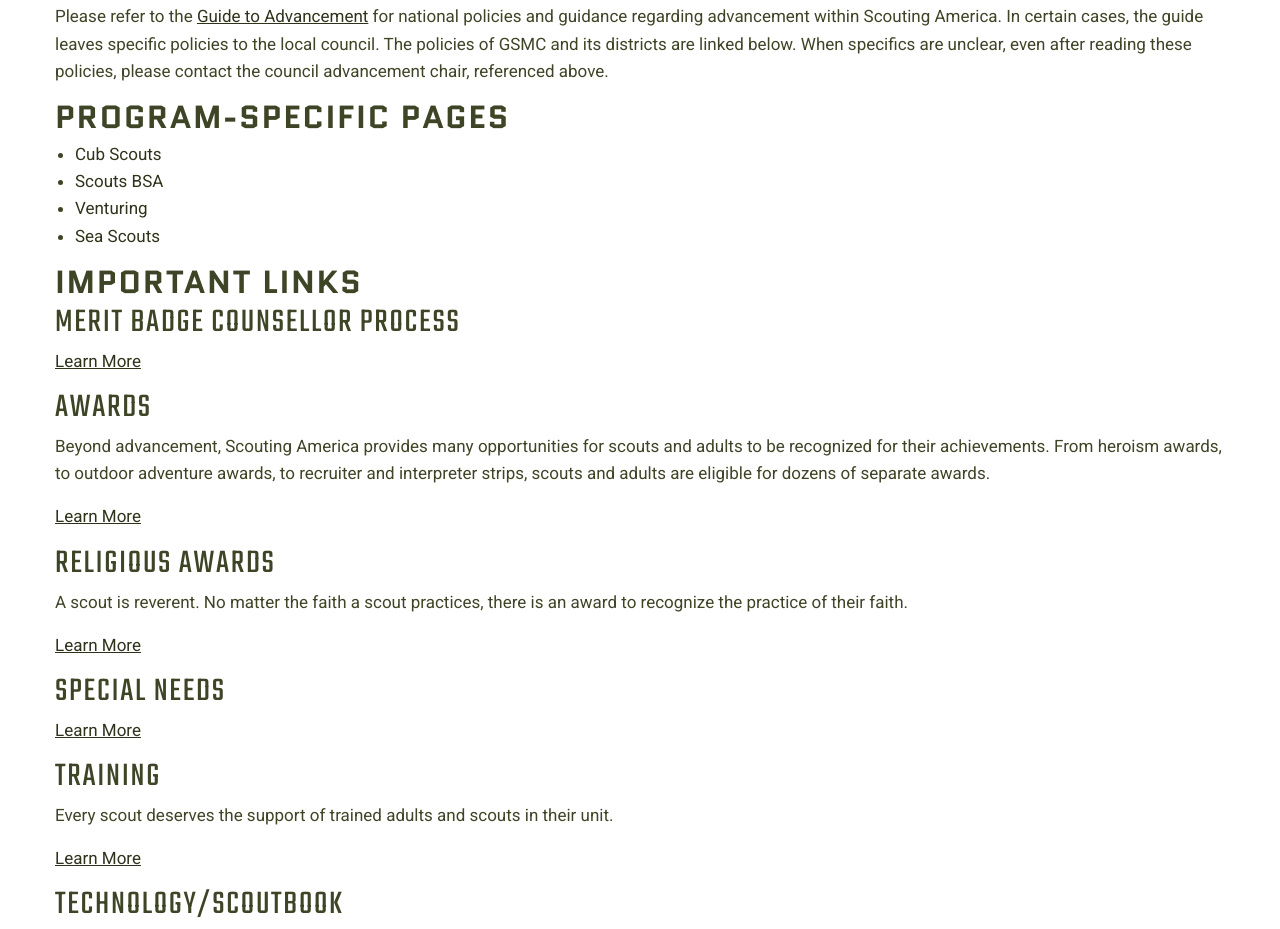
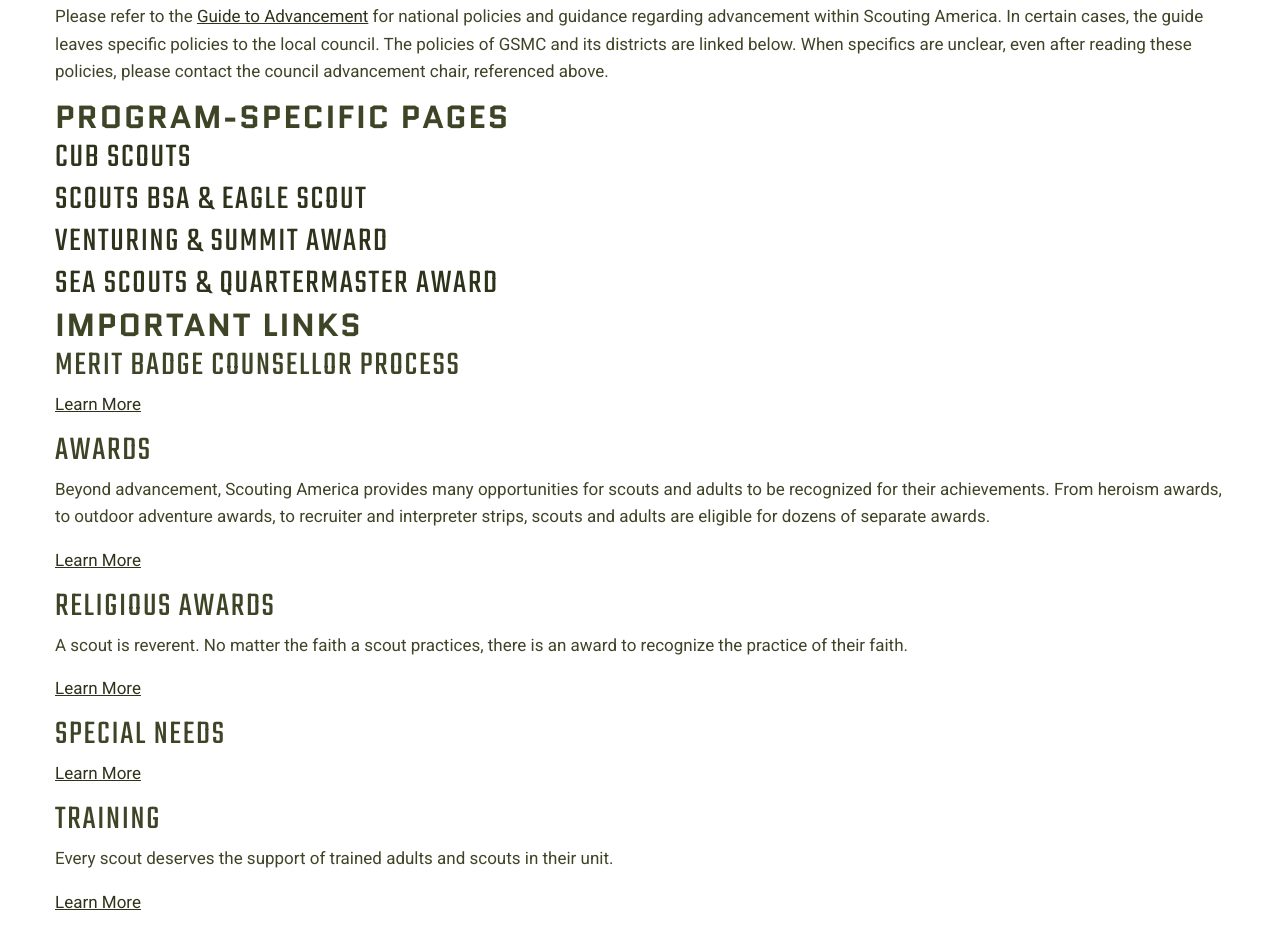
Before and after one commit to jefflarkin/gsmc-staging, a website: page advancement/index.html in a window 1280 px wide. Shown: the part 767-1696 px from the top of the page. Drawn offline with Linux system fonts and the light colour scheme.

Commit message:
Formatting change.

```diff
--- a/advancement/index.html
+++ b/advancement/index.html
@@ -309,12 +309,10 @@
           <h2>Policies</h2>
           <p>Please refer to the <a href="https://www.scouting.org/advancement/">Guide to Advancement</a> for national policies and guidance regarding advancement within Scouting America. In certain cases, the guide leaves specific policies to the local council. The policies of GSMC and its districts are linked below. When specifics are unclear, even after reading these policies, please contact the council advancement chair, referenced above.</p>
           <h2>Program-Specific Pages</h2>
-          <ul>
-          <li><a href="cub-scouts/">Cub Scouts</a></li>
-          <li><a href="scouts-bsa/">Scouts BSA</a></li>
-          <li><a href="venturing/">Venturing</a></li>
-          <li><a href="seascouts/">Sea Scouts</a></li>
-          </ul>
+          <h3><a href="cub-scouts/">Cub Scouts</a></h3>
+          <h3><a href="scouts-bsa/">Scouts BSA &amp; Eagle Scout</a></h3>
+          <h3><a href="venturing/">Venturing &amp; Summit Award</a></h3>
+          <h3><a href="seascouts/">Sea Scouts &amp; Quartermaster Award</a></h3>
           <h2>Important Links</h2>
           <h3>Merit Badge Counsellor Process</h3>
           <p><a href="#todo-merit-badge-counselor-process">Learn More</a></p>
```
Also changed, not shown: advancement/cub-scouts/index.html (+2 -0 lines), advancement/index.md (+7 -4 lines), advancement/scouts-bsa/index.html (+1 -0 lines), advancement/seascouts/index.html (+1 -0 lines), advancement/venturing/index.html (+1 -0 lines).
